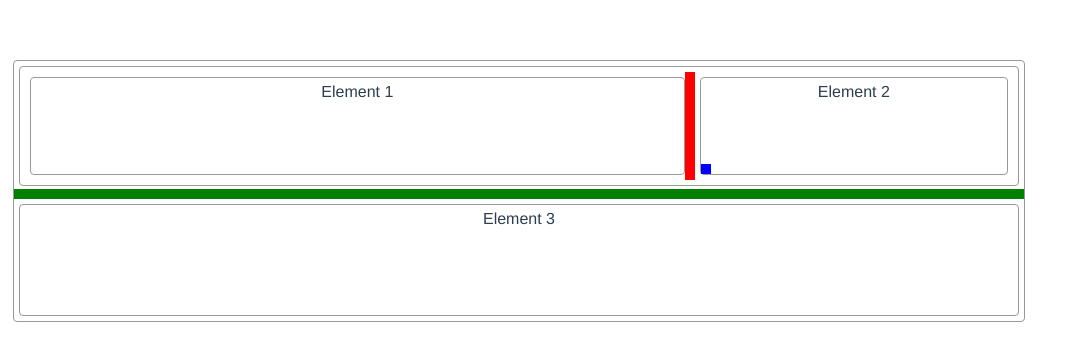
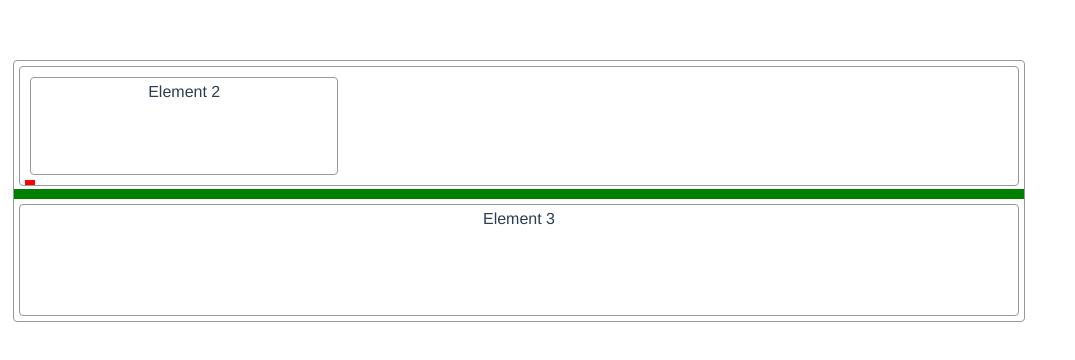
Before and after one commit to Shikataramuno/resizable-div-layout, a Vue app: page / in a window 1280 px wide. Shown: the top 360 px of the page, without its empty margins (0-1075 px from the left). Built offline with nearby package versions, Linux system fonts and the light colour scheme.

Commit message:
X方向リサイズの為のレイアウト実験

```diff
--- a/src/components/ResizableDivView.vue
+++ b/src/components/ResizableDivView.vue
@@ -10,19 +10,21 @@
       <div id="element2"
         ref="element2"
         class="element"
-        style="width: 30%; height:10px; float: right; position: relative;">
+        style="width: 30%; height:10px; position: relative;">
         Element 2
+        <!--
         <div id="resizerXY"
           ref="resizeXY"
           draggable="true"
           style="width: 10px; height: 10px; background: blue; position:absolute; left: 0; bottom: 0;"
           @drag="resizeXYHandler">
         </div>
+        -->
       </div>
       <div id="resizerX"
         ref="resizeX"
         draggable="true"
-        style="width: 10px; height:100%; background: red; float: right;"
+        style="width: 10px; height:100%; background: red;"
         @drag="resizeXHandler">
       </div>
       <div id="element1"
```
